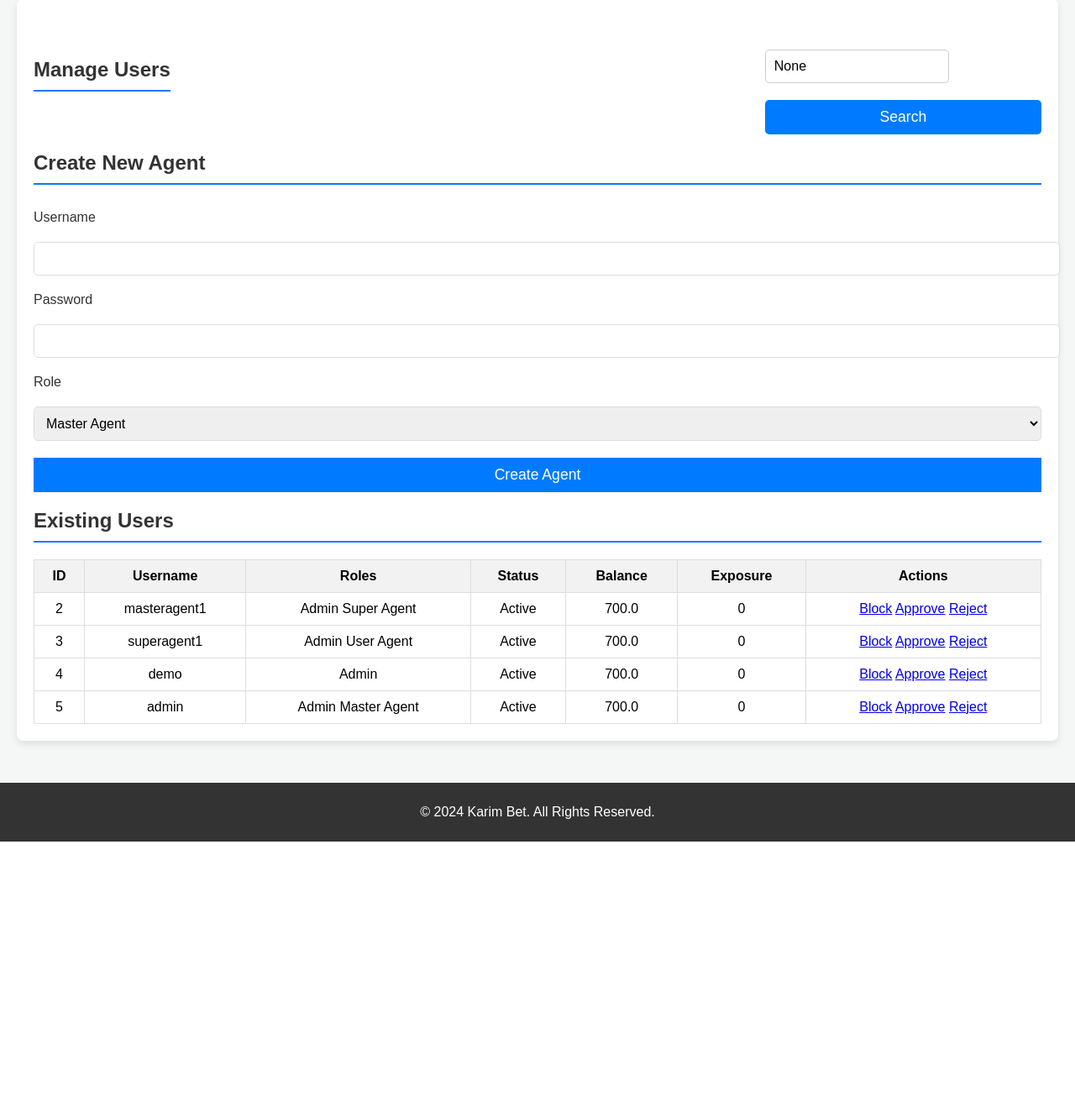
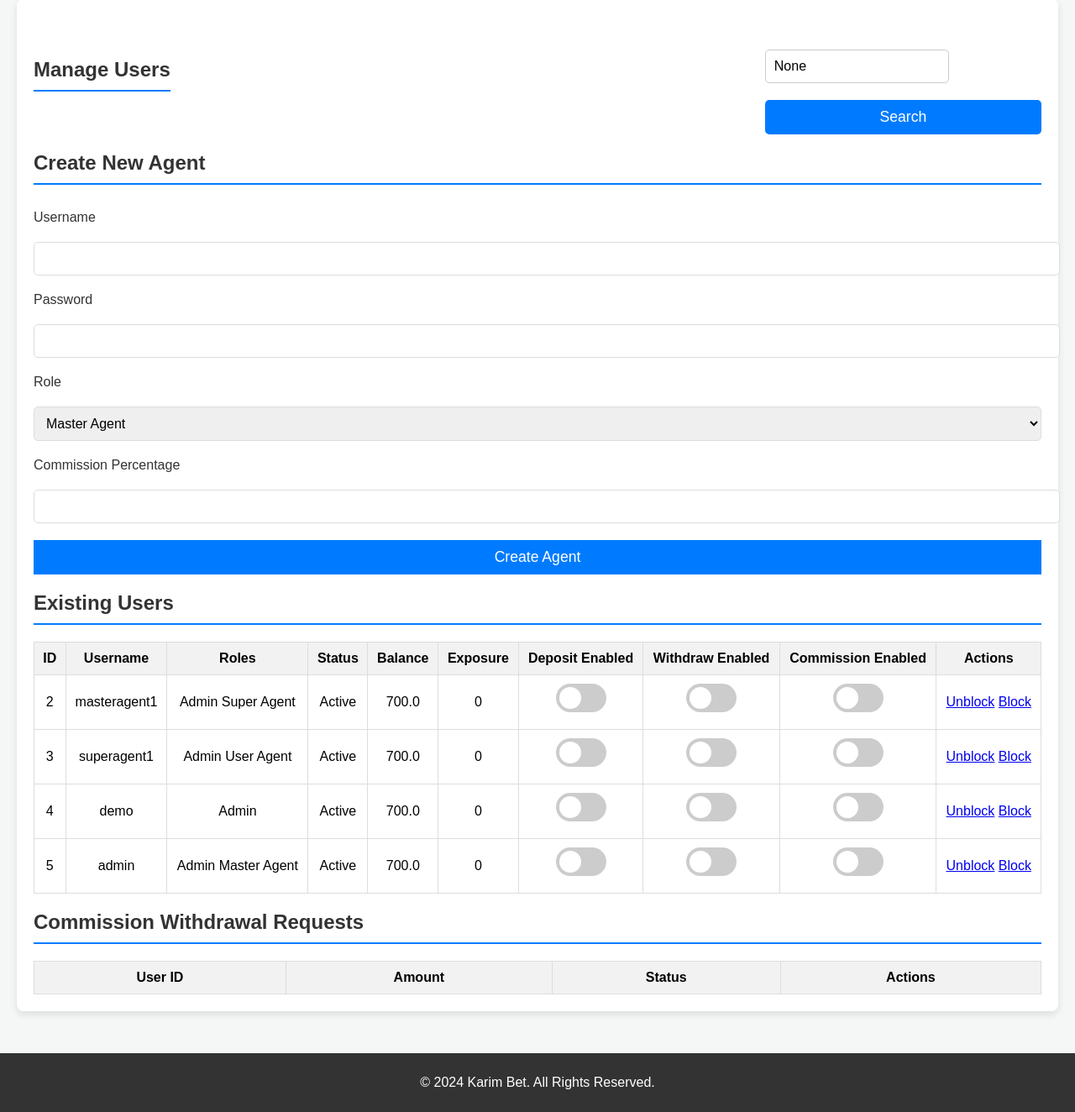
Before and after one commit to saklaine2024/karim-bet, a Flask app: page /admin in a window 1280 px wide. Shown: the part 141-1465 px from the top of the page at 84% size. Before the commit the page ends 1143 px from the top, so only its background shows below. Run offline with Flask 3, Linux system fonts and the light colour scheme; a user stored in the database is signed in; data comes from the database, SQL or seed files in the repository; both versions use the stored data as it was after the commit; lists and menus that the app fills with data are empty.

Commit message:
Updated database system.db file and updated admin panel

```diff
--- a/app.py
+++ b/app.py
@@ -82,12 +82,15 @@ def signup():
         password = request.form['password']
         referral_code = request.form.get('referral_code')
 
+        # Validate username and password
         if not username or not password:
             flash("Username or password cannot be empty!", "error")
             return render_template('signup.html')
 
+        # Hash the password
         hashed_password = hash_password(password)
 
+        # Check referral code validity (optional)
         referred_by = None
         if referral_code:
             connection = connect_db()
@@ -99,22 +102,28 @@ def signup():
             if not referred_by:
                 flash("Invalid referral code.", "error")
                 return render_template('signup.html')
-            referred_by = referred_by[0]  # Set the referring agent's ID
+            referred_by = referred_by[0]  # Assign referring user's ID
 
+        # Create a new user with default role (User)
         try:
             connection = connect_db()
             cursor = connection.cursor()
             cursor.execute(
-                "INSERT INTO users (username, password, is_admin, is_master_agent, is_super_agent, is_user_agent, referred_by) VALUES (?, ?, ?, ?, ?, ?, ?)",
-                (username, hashed_password, 0, 0, 0, 1, referred_by)  # Default as User
+                """
+                INSERT INTO users (username, password, is_admin, is_master_agent, is_super_agent, is_user_agent, is_blocked, referred_by)
+                VALUES (?, ?, 0, 0, 0, 1, 0, ?)
+                """,
+                (username, hashed_password, referred_by)
             )
             connection.commit()
             connection.close()
 
-            flash("User created successfully!", "success")
+            flash("User account created successfully!", "success")
             return redirect(url_for('signin'))
         except sqlite3.IntegrityError:
             flash("Username already exists!", "error")
+            return render_template('signup.html')
+
     return render_template('signup.html')
 
 # Route to sign in
@@ -138,7 +147,7 @@ def signin():
                 'super_agent' if user[5] else
                 'user'
             )
-            session['is_blocked'] = user[6]
+
             flash(f"Signed in as {session['role'].replace('_', ' ').capitalize()}!", "success")
             return redirect(url_for('dashboard'))
 
@@ -203,6 +212,7 @@ def admin_panel():
         username = request.form['username']
         password = request.form['password']
         role = request.form['role']
+        commission_percentage = request.form['commission_percentage']
 
         hashed_password = hash_password(password)
 
@@ -213,8 +223,8 @@ def admin_panel():
 
         try:
             cursor.execute(
-                "INSERT INTO users (username, password, is_admin, is_master_agent, is_super_agent, is_user_agent) VALUES (?, ?, ?, ?, ?, ?)",
-                (username, hashed_password, 0, is_master_agent, is_super_agent, is_user_agent)
+                "INSERT INTO users (username, password, is_admin, is_master_agent, is_super_agent, is_user_agent, commission_percentage) VALUES (?, ?, 0, ?, ?, ?, ?)",
+                (username, hashed_password, is_master_agent, is_super_agent, is_user_agent, commission_percentage)
             )
             connection.commit()
             flash(f"{role.replace('_', ' ').capitalize()} created successfully!", "success")
--- a/templates/admin_panel.html
+++ b/templates/admin_panel.html
@@ -130,6 +130,51 @@
             border-radius: 5px;
         }
 
+        .switch {
+            position: relative;
+            display: inline-block;
+            width: 60px;
+            height: 34px;
+        }
+
+        .switch input {
+            opacity: 0;
+            width: 0;
+            height: 0;
+        }
+
+        .slider {
+            position: absolute;
+            cursor: pointer;
+            top: 0;
+            left: 0;
+            right: 0;
+            bottom: 0;
+            background-color: #ccc;
+            transition: .4s;
+            border-radius: 50px;
+        }
+
+        .slider:before {
+            position: absolute;
+            content: "";
+            height: 26px;
+            width: 26px;
+            border-radius: 50px;
+            left: 4px;
+            bottom: 4px;
+            background-color: white;
+            transition: .4s;
+        }
+
+        input:checked + .slider {
+            background-color: #2196F3;
+        }
+
+        input:checked + .slider:before {
+            transform: translateX(26px);
+        }
+
         .search-container {
             display: flex;
             justify-content: space-between;
@@ -164,22 +209,6 @@
             padding: 10px 0;
             margin-top: 50px;
         }
-
-        .flash-messages {
-            margin: 20px 0;
-            list-style: none;
-            padding: 0;
-        }
-
-        .flash.success {
-            background-color: #d4edda;
-            color: #155724;
-        }
-
-        .flash.error {
-            background-color: #f8d7da;
-            color: #721c24;
-        }
     </style>
 </head>
 <body>
@@ -213,7 +242,6 @@
         {% endif %}
         {% endwith %}
 
-        <!-- Agent Creation Form -->
         <h2>Create New Agent</h2>
         <form action="{{ url_for('admin_panel') }}" method="POST">
             <label for="username">Username</label>
@@ -229,6 +257,9 @@
                 <option value="user_agent">User Agent</option>
             </select>
 
+            <label for="commission">Commission Percentage</label>
+            <input type="text" name="commission_percentage" required>
+
             <button type="submit">Create Agent</button>
         </form>
 
@@ -241,6 +272,9 @@
                 <th>Status</th>
                 <th>Balance</th>
                 <th>Exposure</th>
+                <th>Deposit Enabled</th>
+                <th>Withdraw Enabled</th>
+                <th>Commission Enabled</th>
                 <th>Actions</th>
             </tr>
             {% for user in users %}
@@ -257,21 +291,74 @@
                 <td>{{ total_balance }}</td>
                 <td>{{ total_exposure }}</td>
                 <td>
-                    {% if user[6] %}
-                        <a href="{{ url_for('block_user', user_id=user[0], action='unblock') }}" class="unblock">Unblock</a>
-                    {% else %}
-                        <a href="{{ url_for('block_user', user_id=user[0], action='block') }}" class="block">Block</a>
-                    {% endif %}
-                    <a href="{{ url_for('approve_transaction', transaction_id=user[0], action='approve') }}">Approve</a>
-                    <a href="{{ url_for('approve_transaction', transaction_id=user[0], action='reject') }}">Reject</a>
+                    <label class="switch">
+                        <input type="checkbox" {% if user[7] == 1 %}checked{% endif %} onclick="toggleDeposit({{ user[0] }})">
+                        <span class="slider"></span>
+                    </label>
+                </td>
+                <td>
+                    <label class="switch">
+                        <input type="checkbox" {% if user[8] == 1 %}checked{% endif %} onclick="toggleWithdraw({{ user[0] }})">
+                        <span class="slider"></span>
+                    </label>
+                </td>
+                <td>
+                    <label class="switch">
+                        <input type="checkbox" {% if user[9] == 1 %}checked{% endif %} onclick="toggleCommission({{ user[0] }})">
+                        <span class="slider"></span>
+                    </label>
+                </td>
+                <td>
+                    <a href="{{ url_for('block_user', user_id=user[0], action='unblock') }}" class="unblock">Unblock</a>
+                    <a href="{{ url_for('block_user', user_id=user[0], action='block') }}" class="block">Block</a>
                 </td>
             </tr>
             {% endfor %}
         </table>
+
+        <h2>Commission Withdrawal Requests</h2>
+        <table>
+            <thead>
+                <tr>
+                    <th>User ID</th>
+                    <th>Amount</th>
+                    <th>Status</th>
+                    <th>Actions</th>
+                </tr>
+            </thead>
+            <tbody>
+                {% for withdrawal in commission_withdrawals %}
+                <tr>
+                    <td>{{ withdrawal[1] }}</td>
+                    <td>{{ withdrawal[2] }}</td>
+                    <td>{{ withdrawal[3] }}</td>
+                    <td>
+                        <a href="{{ url_for('approve_commission_withdrawal', withdrawal_id=withdrawal[0], action='approve') }}" class="approve">Approve</a>
+                        <a href="{{ url_for('approve_commission_withdrawal', withdrawal_id=withdrawal[0], action='reject') }}" class="reject">Reject</a>
+                    </td>
+                </tr>
+                {% endfor %}
+            </tbody>
+        </table>
+
     </main>
 
     <footer>
         <p>&copy; 2024 Karim Bet. All Rights Reserved.</p>
     </footer>
+
+    <script>
+        function toggleDeposit(user_id) {
+            fetch(`/admin/toggle_deposit/${user_id}`, { method: 'POST' });
+        }
+
+        function toggleWithdraw(user_id) {
+            fetch(`/admin/toggle_withdraw/${user_id}`, { method: 'POST' });
+        }
+
+        function toggleCommission(user_id) {
+            fetch(`/admin/toggle_commission/${user_id}`, { method: 'POST' });
+        }
+    </script>
 </body>
 </html>
```
Also changed, not shown: setup_db.sql (+73 -15 lines), db/system.db, templates/admin_settings.html (renamed from templates/admin_setting.html).
